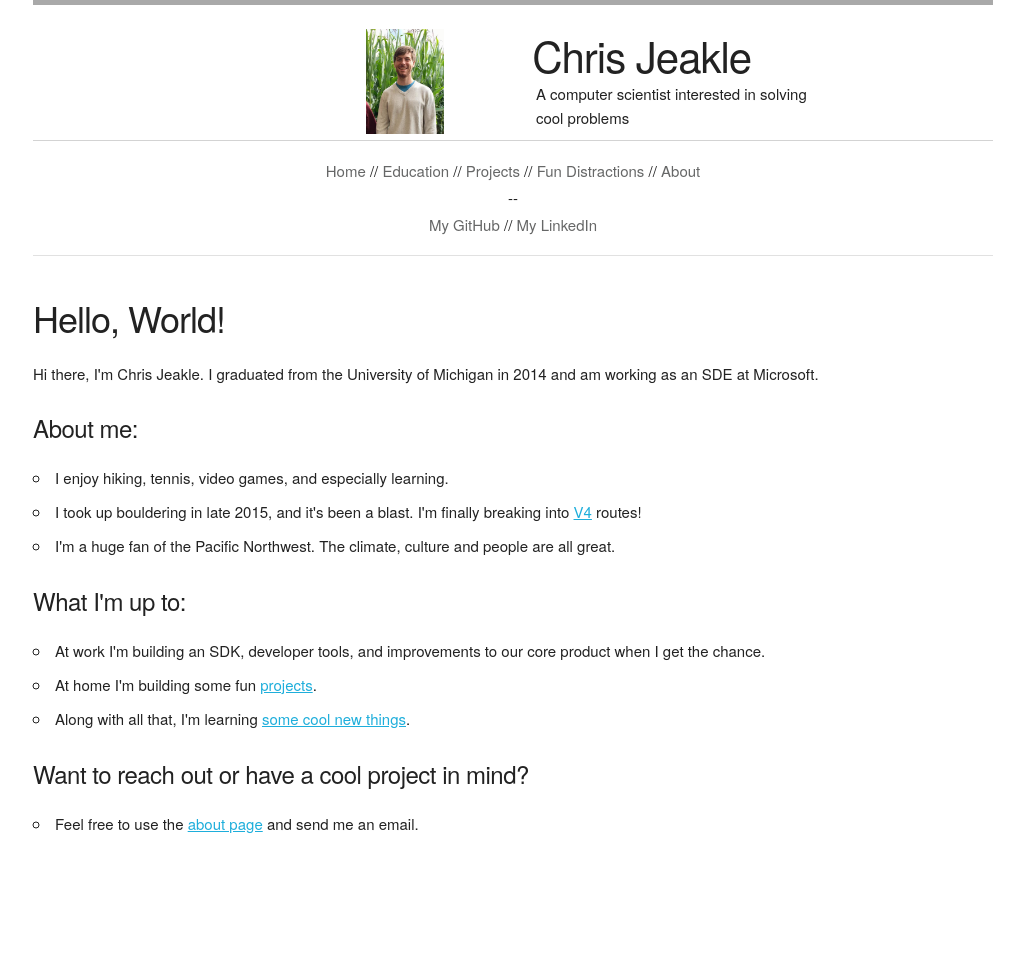
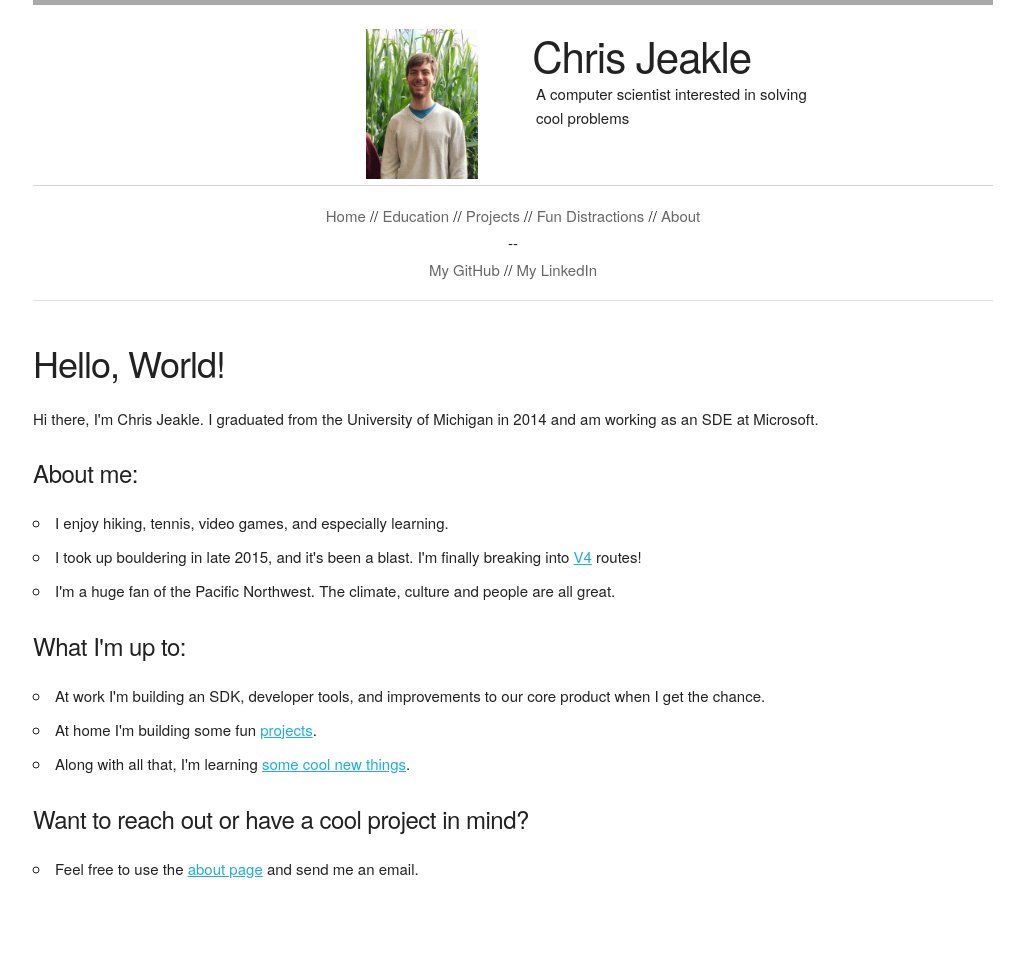
Before and after one commit to cjjeakle/cjjeakle.github.io, a Jekyll site: the page built from index.html, in a window 1280 px wide. Shown: the whole page, without its empty margins (127-1151 px from the left). Built offline with Jekyll 4.4.1, drawn with Linux system fonts in a browser that asks for light colours; nearby versions of some CDN libraries; before the commit the page ends 933 px from its top, so only the background shows below that.

Commit message:
Make the css for my picture better match the image's aspect ratio

```diff
--- a/static/css/main.css
+++ b/static/css/main.css
@@ -63,7 +63,7 @@ br {
 }
 
 #headerImg img {
-    height: 7em;
+    height: 10em;
 }
 
 #headerText {
```
